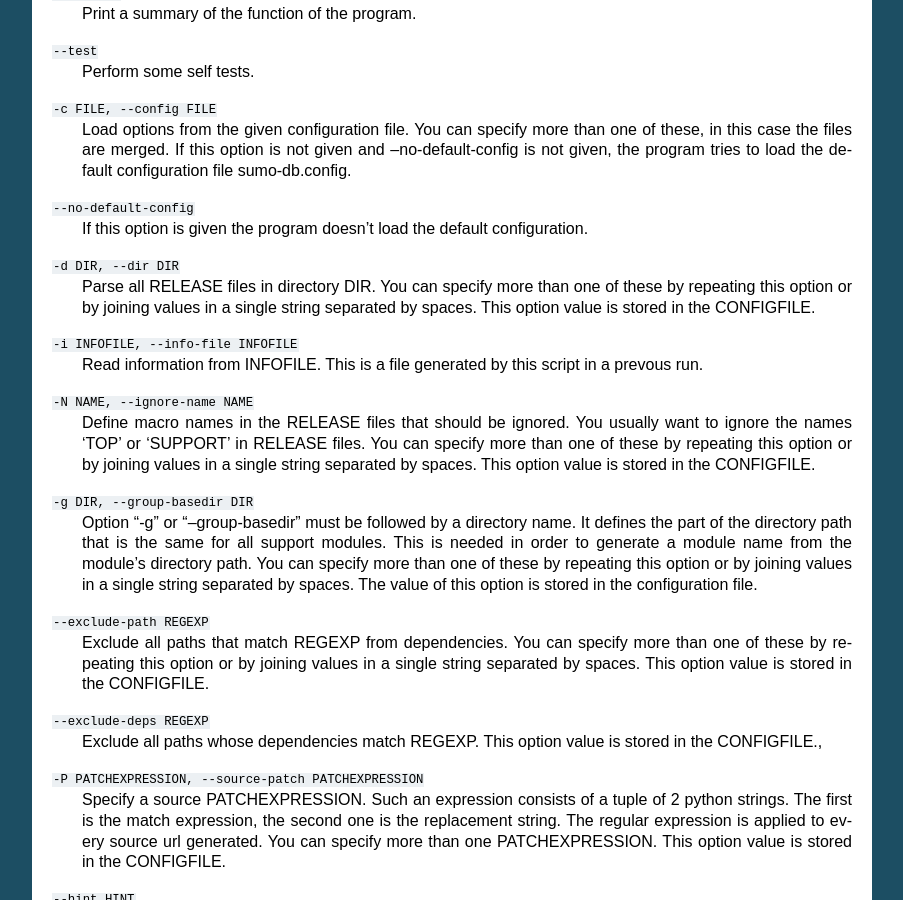
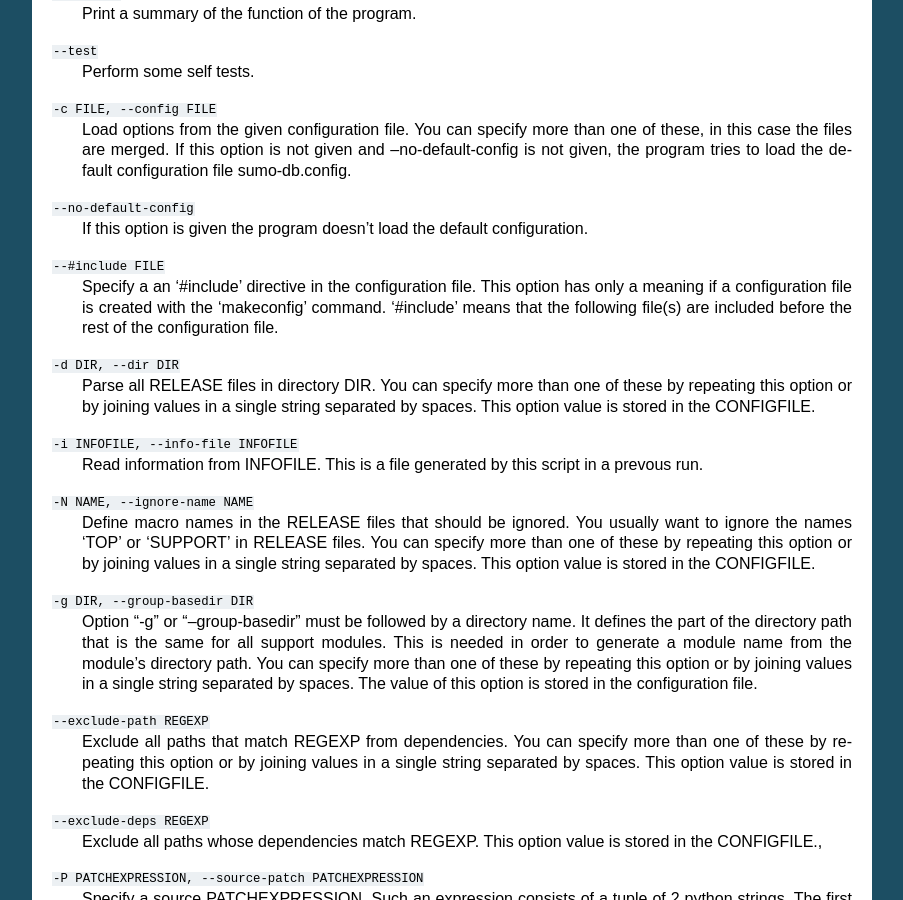
Before and after one commit to klauer/epics-sumo-mirror, a Sphinx documentation site: the page built from doc/reference-sumo-scan.rst, in a window 1280 px wide and 900 px high, scrolled down 5239 px. Shown: the whole window, without its empty margins (198-1101 px from the left). Built offline with Sphinx 7.4.7, drawn with Linux system fonts in a browser that asks for light colours.

Commit message:
The "#include" field was added to configuration files.
This special field that is a list of strings works like the "#include"
directive in C. Each file mentioned is included *before* the rest of the
configuration file.

```diff
--- a/doc/reference-sumo-build.rst
+++ b/doc/reference-sumo-build.rst
@@ -280,6 +280,11 @@ Here is a short overview on command line options:
     default configuration file sumo-build.config.
 ``--no-default-config``
     If this option is given the program doesn't load the default configuration.
+``--#include FILE``
+    Specify a an '#include' directive in the configuration file.  This option
+    has only a meaning if a configuration file is created with the 'makeconfig'
+    command. '#include' means that the following file(s) are included before
+    the rest of the configuration file.
 ``--db DB``
     Define the name of the DB file. This option value is stored in the
     configuration file.
--- a/doc/reference-sumo-db.rst
+++ b/doc/reference-sumo-db.rst
@@ -410,6 +410,11 @@ Here is a short overview on command line options:
     default configuration file sumo-db.config.
 ``--no-default-config``
     If this option is given the program doesn't load the default configuration.
+``--#include FILE``
+    Specify a an '#include' directive in the configuration file.  This option
+    has only a meaning if a configuration file is created with the 'makeconfig'
+    command. '#include' means that the following file(s) are included before
+    the rest of the configuration file.
 ``--db DB``
     Define the name of the DB file. This option value is stored in the
     configuration file.
--- a/doc/reference-sumo-scan.rst
+++ b/doc/reference-sumo-scan.rst
@@ -331,6 +331,11 @@ Here is a short overview on command line options:
     default configuration file sumo-db.config.
 ``--no-default-config``
     If this option is given the program doesn't load the default configuration.
+``--#include FILE``
+    Specify a an '#include' directive in the configuration file.  This option
+    has only a meaning if a configuration file is created with the 'makeconfig'
+    command. '#include' means that the following file(s) are included before
+    the rest of the configuration file.
 ``-d DIR, --dir DIR``
     Parse all RELEASE files in directory DIR. You can specify more than one of
     these by repeating this option or by joining values in a single string
```
Also changed, not shown: 4 other files.
